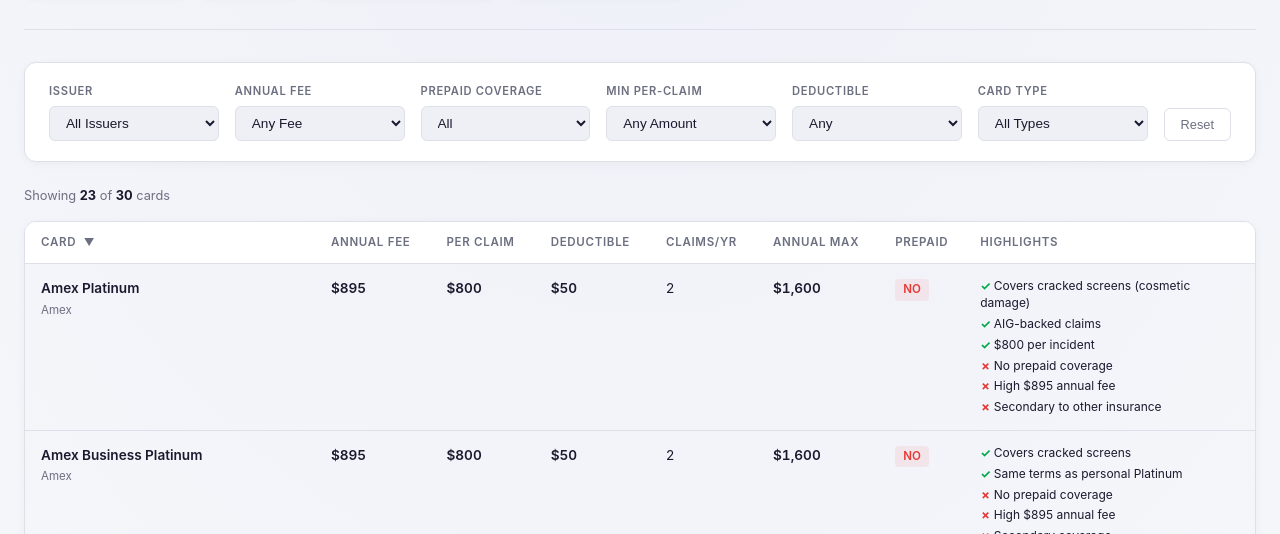
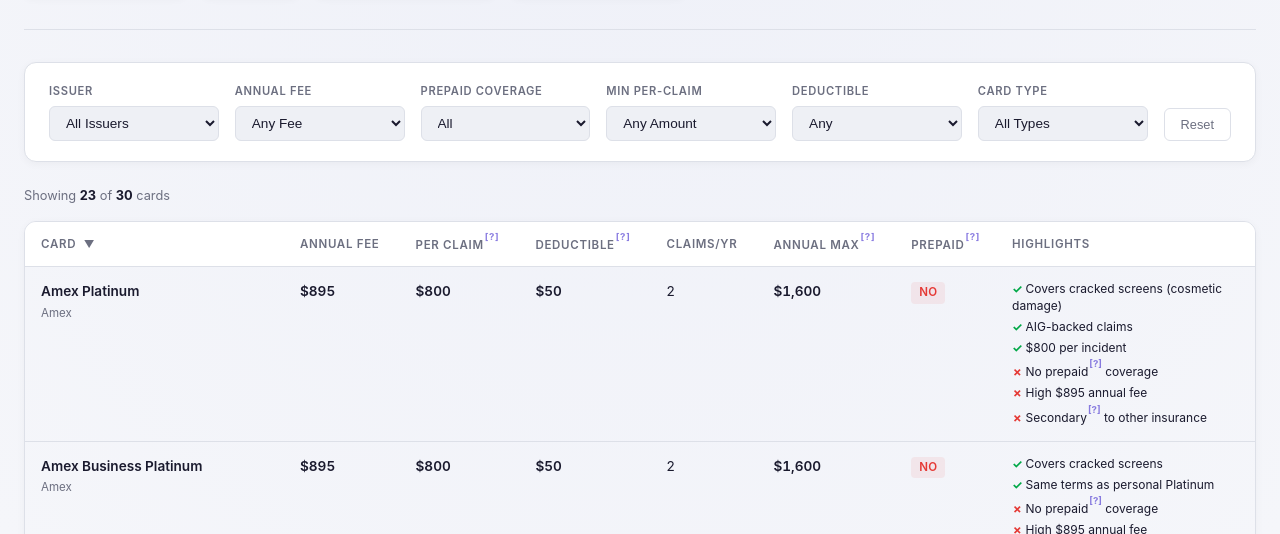
Before and after one commit to tharunsuresh-code/cellphone-protection-compare, a plain HTML site: page index.html in a window 1280 px wide. Shown: the part 266-800 px from the top of the page. Drawn offline with Linux system fonts and the light colour scheme.

Commit message:
Add superscript glossary links to abbreviations
- Table headers: Per Claim, Deductible, Annual Max, Prepaid link to glossary
- Callout: prepaid and MVNO link to glossary
- Card highlights: FTF, prepaid, secondary coverage link to glossary
- Card cons: prepaid, secondary coverage link to glossary
- Glossary items get anchor ids (#g-cpp, #g-ftf, #g-mvno, etc.)
- CSS for styled superscript links

```diff
--- a/index.html
+++ b/index.html
@@ -465,6 +465,20 @@
 
   .callout strong { color: var(--text); }
 
+  /* Glossary superscript links */
+  sup a {
+    color: var(--accent);
+    text-decoration: none;
+    font-size: 0.6rem;
+    font-weight: 700;
+    vertical-align: super;
+    line-height: 0;
+    margin-left: 1px;
+    opacity: 0.7;
+    transition: opacity var(--transition);
+  }
+  sup a:hover { opacity: 1; }
+
   /* Footer */
   footer {
     border-top: 1px solid var(--border);
@@ -592,11 +606,11 @@
     <tr>
       <th onclick="sortTable(0)">Card <span class="sort-arrow">▼</span></th>
       <th onclick="sortTable(1)">Annual Fee <span class="sort-arrow"></span></th>
-      <th onclick="sortTable(2)">Per Claim <span class="sort-arrow"></span></th>
-      <th onclick="sortTable(3)">Deductible <span class="sort-arrow"></span></th>
+      <th onclick="sortTable(2)">Per Claim<sup><a href="#g-perclaim" title="Per-Claim Cap">[?]</a></sup> <span class="sort-arrow"></span></th>
+      <th onclick="sortTable(3)">Deductible<sup><a href="#g-deductible" title="Deductible">[?]</a></sup> <span class="sort-arrow"></span></th>
       <th onclick="sortTable(4)">Claims/Yr <span class="sort-arrow"></span></th>
-      <th onclick="sortTable(5)">Annual Max <span class="sort-arrow"></span></th>
-      <th>Prepaid</th>
+      <th onclick="sortTable(5)">Annual Max<sup><a href="#g-annualmax" title="Annual Max">[?]</a></sup> <span class="sort-arrow"></span></th>
+      <th>Prepaid<sup><a href="#g-prepaid" title="Prepaid Plan">[?]</a></sup></th>
       <th>Highlights</th>
     </tr>
   </thead>
@@ -682,7 +696,7 @@
   <h3>The Prepaid Problem</h3>
   <p>
     Most issuers require you to pay a "monthly cellular service bill" with your card, which typically
-    excludes prepaid, pay-as-you-go, or MVNO plans (Mint Mobile, Google Fi, etc.) — even though carriers
+    excludes prepaid<sup><a href="#g-prepaid">[?]</a></sup>, pay-as-you-go, or MVNO<sup><a href="#g-mvno">[?]</a></sup> plans (Mint Mobile, Google Fi, etc.) — even though carriers
     like AT&T Prepaid and T-Mobile Prepaid <strong>do</strong> generate monthly bills with autopay.
     <br><br>
     <strong>Wells Fargo is the exception.</strong> Their cell phone protection benefit guide does
@@ -700,14 +714,14 @@
 <div class="glossary" style="background:var(--surface);border:1px solid var(--border);border-radius:var(--radius-lg);padding:24px;margin:40px 0;box-shadow:var(--shadow-sm)">
   <h3 style="font-size:1rem;font-weight:700;margin-bottom:12px">Glossary</h3>
   <div style="display:grid;grid-template-columns:repeat(auto-fill,minmax(280px,1fr));gap:8px 24px;font-size:0.82rem">
-    <div><strong style="color:var(--accent)">CPP</strong> — Cell Phone Protection. Coverage for damage or theft of your phone when you pay your cell phone bill with the card.</div>
-    <div><strong style="color:var(--accent)">FTF</strong> — Foreign Transaction Fee. A surcharge (typically 3%) on purchases made outside the US. "No FTF" means no such fee.</div>
-    <div><strong style="color:var(--accent)">MVNO</strong> — Mobile Virtual Network Operator. A carrier that leases tower access from major networks (e.g., Mint Mobile, Google Fi, Visible, US Mobile). Often prepaid.</div>
-    <div><strong style="color:var(--accent)">Deductible</strong> — The amount you pay out-of-pocket per claim before the benefit kicks in.</div>
-    <div><strong style="color:var(--accent)">Per-Claim Cap</strong> — The maximum payout for a single approved claim.</div>
-    <div><strong style="color:var(--accent)">Annual Max</strong> — The total maximum payout across all claims in a 12-month period.</div>
-    <div><strong style="color:var(--accent)">Prepaid Plan</strong> — A cell phone plan paid in advance rather than billed monthly (AT&T Prepaid, T-Mobile Prepaid, Mint Mobile, etc.).</div>
-    <div><strong style="color:var(--accent)">Secondary Coverage</strong> — Pays only after other insurance (e.g., AppleCare, carrier insurance) has been exhausted.</div>
+    <div id="g-cpp"><strong style="color:var(--accent)">CPP</strong> — Cell Phone Protection. Coverage for damage or theft of your phone when you pay your cell phone bill with the card.</div>
+    <div id="g-ftf"><strong style="color:var(--accent)">FTF</strong> — Foreign Transaction Fee. A surcharge (typically 3%) on purchases made outside the US. "No FTF" means no such fee.</div>
+    <div id="g-mvno"><strong style="color:var(--accent)">MVNO</strong> — Mobile Virtual Network Operator. A carrier that leases tower access from major networks (e.g., Mint Mobile, Google Fi, Visible, US Mobile). Often prepaid.</div>
+    <div id="g-deductible"><strong style="color:var(--accent)">Deductible</strong> — The amount you pay out-of-pocket per claim before the benefit kicks in.</div>
+    <div id="g-perclaim"><strong style="color:var(--accent)">Per-Claim Cap</strong> — The maximum payout for a single approved claim.</div>
+    <div id="g-annualmax"><strong style="color:var(--accent)">Annual Max</strong> — The total maximum payout across all claims in a 12-month period.</div>
+    <div id="g-prepaid"><strong style="color:var(--accent)">Prepaid Plan</strong> — A cell phone plan paid in advance rather than billed monthly (AT&T Prepaid, T-Mobile Prepaid, Mint Mobile, etc.).</div>
+    <div id="g-secondary"><strong style="color:var(--accent)">Secondary Coverage</strong> — Pays only after other insurance (e.g., AppleCare, carrier insurance) has been exhausted.</div>
   </div>
 </div>
 
@@ -741,63 +755,63 @@
 const cards = [
   // AMEX
   { name:"Amex Platinum", issuer:"Amex", fee:895, claim:800, deductible:50, claimsPerYear:2, annualMax:1600, prepaid:"no", type:"personal", tier:"premium",
-    highlights:["Covers cracked screens (cosmetic damage)","AIG-backed claims","$800 per incident"], cons:["No prepaid coverage","High $895 annual fee","Secondary to other insurance"] },
+    highlights:["Covers cracked screens (cosmetic damage)","AIG-backed claims","$800 per incident"], cons:['No prepaid<sup><a href=\'#g-prepaid\'>[?]</a></sup> coverage',"High $895 annual fee",'Secondary<sup><a href=\'#g-secondary\'>[?]</a></sup> to other insurance'] },
   { name:"Amex Business Platinum", issuer:"Amex", fee:895, claim:800, deductible:50, claimsPerYear:2, annualMax:1600, prepaid:"no", type:"business", tier:"premium",
-    highlights:["Covers cracked screens","Same terms as personal Platinum"], cons:["No prepaid coverage","High $895 annual fee","Secondary coverage"] },
+    highlights:["Covers cracked screens","Same terms as personal Platinum"], cons:['No prepaid<sup><a href=\'#g-prepaid\'>[?]</a></sup> coverage',"High $895 annual fee",'Secondary<sup><a href=\'#g-secondary\'>[?]</a></sup> coverage'] },
   { name:"Amex Gold", issuer:"Amex", fee:325, claim:800, deductible:50, claimsPerYear:2, annualMax:1600, prepaid:"no", type:"personal", tier:"mid",
-    highlights:["Covers cracked screens","Strong dining/grocery earning"], cons:["No prepaid coverage","$325 fee for a non-travel card","Secondary to other insurance"] },
+    highlights:["Covers cracked screens","Strong dining/grocery earning"], cons:['No prepaid<sup><a href=\'#g-prepaid\'>[?]</a></sup> coverage',"$325 fee for a non-travel card",'Secondary<sup><a href=\'#g-secondary\'>[?]</a></sup> to other insurance'] },
   { name:"Delta SkyMiles Platinum Amex", issuer:"Amex", fee:350, claim:800, deductible:50, claimsPerYear:2, annualMax:1600, prepaid:"no", type:"personal", tier:"mid",
-    highlights:["Covers cracked screens","Delta companion certificate"], cons:["No prepaid coverage","$350 fee","Tied to Delta loyalty"] },
+    highlights:["Covers cracked screens","Delta companion certificate"], cons:['No prepaid<sup><a href=\'#g-prepaid\'>[?]</a></sup> coverage',"$350 fee","Tied to Delta loyalty"] },
   { name:"Delta SkyMiles Reserve Amex", issuer:"Amex", fee:650, claim:800, deductible:50, claimsPerYear:2, annualMax:1600, prepaid:"no", type:"personal", tier:"premium",
-    highlights:["Covers cracked screens","Delta Sky Club access"], cons:["No prepaid coverage","$650 annual fee","Only 2 claims/year"] },
+    highlights:["Covers cracked screens","Delta Sky Club access"], cons:['No prepaid<sup><a href=\'#g-prepaid\'>[?]</a></sup> coverage',"$650 annual fee","Only 2 claims/year"] },
   { name:"Marriott Bonvoy Brilliant Amex", issuer:"Amex", fee:650, claim:800, deductible:50, claimsPerYear:2, annualMax:1600, prepaid:"no", type:"personal", tier:"premium",
-    highlights:["Covers cracked screens","Free night award","Marriott status"], cons:["No prepaid coverage","$650 fee","Secondary coverage"] },
+    highlights:["Covers cracked screens","Free night award","Marriott status"], cons:['No prepaid<sup><a href=\'#g-prepaid\'>[?]</a></sup> coverage',"$650 fee",'Secondary<sup><a href=\'#g-secondary\'>[?]</a></sup> coverage'] },
   { name:"Delta SkyMiles Platinum Business Amex", issuer:"Amex", fee:350, claim:800, deductible:50, claimsPerYear:2, annualMax:1600, prepaid:"no", type:"business", tier:"mid",
-    highlights:["Covers cracked screens","Delta companion cert"], cons:["No prepaid coverage","$350 annual fee"] },
+    highlights:["Covers cracked screens","Delta companion cert"], cons:['No prepaid<sup><a href=\'#g-prepaid\'>[?]</a></sup> coverage',"$350 annual fee"] },
   { name:"Delta SkyMiles Reserve Business Amex", issuer:"Amex", fee:650, claim:800, deductible:50, claimsPerYear:2, annualMax:1600, prepaid:"no", type:"business", tier:"premium",
-    highlights:["Covers cracked screens","Delta Sky Club"], cons:["No prepaid coverage","$650 fee","Only 2 claims/year"] },
+    highlights:["Covers cracked screens","Delta Sky Club"], cons:['No prepaid<sup><a href=\'#g-prepaid\'>[?]</a></sup> coverage',"$650 fee","Only 2 claims/year"] },
   { name:"Amex Business Gold", issuer:"Amex", fee:375, claim:800, deductible:50, claimsPerYear:2, annualMax:1600, prepaid:"no", type:"business", tier:"mid",
-    highlights:["Covers cracked screens","4x on top 2 categories"], cons:["No prepaid coverage","$375 fee","Secondary coverage"] },
+    highlights:["Covers cracked screens","4x on top 2 categories"], cons:['No prepaid<sup><a href=\'#g-prepaid\'>[?]</a></sup> coverage',"$375 fee",'Secondary<sup><a href=\'#g-secondary\'>[?]</a></sup> coverage'] },
 
   // CHASE
   { name:"Chase Ink Business Preferred", issuer:"Chase", fee:95, claim:1000, deductible:100, claimsPerYear:3, annualMax:3000, prepaid:"no", type:"business", tier:"mid",
-    highlights:["Highest per-claim: $1,000","Most claims: 3/year","Best annual max: $3,000"], cons:["No prepaid coverage","Highest deductible: $100","Only 4 Chase cards have this"] },
+    highlights:["Highest per-claim: $1,000","Most claims: 3/year","Best annual max: $3,000"], cons:['No prepaid<sup><a href=\'#g-prepaid\'>[?]</a></sup> coverage',"Highest deductible: $100","Only 4 Chase cards have this"] },
   { name:"Chase Freedom Flex", issuer:"Chase", fee:0, claim:800, deductible:50, claimsPerYear:2, annualMax:1000, prepaid:"no", type:"personal", tier:"no-fee",
-    highlights:["$0 annual fee","5x rotating categories","World Elite MC benefit"], cons:["No prepaid coverage","$1,000 annual cap","Only 2 claims/year"] },
+    highlights:["$0 annual fee","5x rotating categories","World Elite MC benefit"], cons:['No prepaid<sup><a href=\'#g-prepaid\'>[?]</a></sup> coverage',"$1,000 annual cap","Only 2 claims/year"] },
   { name:"Chase IHG Premier", issuer:"Chase", fee:99, claim:800, deductible:50, claimsPerYear:2, annualMax:1000, prepaid:"no", type:"personal", tier:"mid",
-    highlights:["$0 annual fee after first year (IHG nights)","1x free night","4x IHG spend"], cons:["No prepaid coverage","$1,000 annual cap","Hotel-locked value"] },
+    highlights:["$0 annual fee after first year (IHG nights)","1x free night","4x IHG spend"], cons:['No prepaid<sup><a href=\'#g-prepaid\'>[?]</a></sup> coverage',"$1,000 annual cap","Hotel-locked value"] },
   { name:"Chase IHG Premier Business", issuer:"Chase", fee:99, claim:800, deductible:50, claimsPerYear:2, annualMax:1000, prepaid:"no", type:"business", tier:"mid",
-    highlights:["Free night award","4x IHG spend"], cons:["No prepaid coverage","$1,000 annual cap","Hotel-locked value"] },
+    highlights:["Free night award","4x IHG spend"], cons:['No prepaid<sup><a href=\'#g-prepaid\'>[?]</a></sup> coverage',"$1,000 annual cap","Hotel-locked value"] },
 
   // WELLS FARGO
   { name:"Wells Fargo Autograph", issuer:"Wells Fargo", fee:0, claim:600, deductible:25, claimsPerYear:2, annualMax:1200, prepaid:"yes", type:"personal", tier:"no-fee",
-    highlights:["Lowest deductible: $25","$0 annual fee","3x travel/dining","No FTF","Prepaid plans covered"], cons:["Lower $600 per-claim cap","No cracked screen coverage"] },
+    highlights:["Lowest deductible: $25","$0 annual fee","3x travel/dining",'No FTF<sup><a href=\'#g-ftf\'>[?]</a></sup>','Prepaid<sup><a href=\'#g-prepaid\'>[?]</a></sup> plans covered'], cons:["Lower $600 per-claim cap","No cracked screen coverage"] },
   { name:"Wells Fargo Autograph Journey", issuer:"Wells Fargo", fee:95, claim:600, deductible:25, claimsPerYear:2, annualMax:1200, prepaid:"yes", type:"personal", tier:"mid",
-    highlights:["Lowest deductible: $25","5x hotels/travel","$50 annual airline credit","Prepaid plans covered"], cons:["Lower $600 per-claim cap","No cracked screen coverage"] },
+    highlights:["Lowest deductible: $25","5x hotels/travel","$50 annual airline credit",'Prepaid<sup><a href=\'#g-prepaid\'>[?]</a></sup> plans covered'], cons:["Lower $600 per-claim cap","No cracked screen coverage"] },
   { name:"Wells Fargo Active Cash", issuer:"Wells Fargo", fee:0, claim:600, deductible:25, claimsPerYear:2, annualMax:1200, prepaid:"yes", type:"personal", tier:"no-fee",
-    highlights:["Lowest deductible: $25","$0 annual fee","Flat 2% cash back","Prepaid plans covered"], cons:["Lower $600 per-claim cap","No cracked screen coverage"] },
+    highlights:["Lowest deductible: $25","$0 annual fee","Flat 2% cash back",'Prepaid<sup><a href=\'#g-prepaid\'>[?]</a></sup> plans covered'], cons:["Lower $600 per-claim cap","No cracked screen coverage"] },
   { name:"Wells Fargo Reflect", issuer:"Wells Fargo", fee:0, claim:600, deductible:25, claimsPerYear:2, annualMax:1200, prepaid:"yes", type:"personal", tier:"no-fee",
-    highlights:["Lowest deductible: $25","$0 annual fee","0% intro APR 21 months","Prepaid plans covered"], cons:["Lower $600 per-claim cap","No rewards"] },
+    highlights:["Lowest deductible: $25","$0 annual fee","0% intro APR 21 months",'Prepaid<sup><a href=\'#g-prepaid\'>[?]</a></sup> plans covered'], cons:["Lower $600 per-claim cap","No rewards"] },
 
   // CAPITAL ONE
   { name:"Capital One Venture X", issuer:"Capital One", fee:395, claim:800, deductible:50, claimsPerYear:2, annualMax:1600, prepaid:"no", type:"personal", tier:"premium",
-    highlights:["$300 travel credit (effectively $95 fee)","Priority Pass + Capital One Lounges","10x hotels via portal"], cons:["No prepaid coverage","$395 sticker price","Secondary coverage"] },
+    highlights:["$300 travel credit (effectively $95 fee)","Priority Pass + Capital One Lounges","10x hotels via portal"], cons:['No prepaid<sup><a href=\'#g-prepaid\'>[?]</a></sup> coverage',"$395 sticker price",'Secondary<sup><a href=\'#g-secondary\'>[?]</a></sup> coverage'] },
   { name:"Capital One Venture X Business", issuer:"Capital One", fee:395, claim:800, deductible:50, claimsPerYear:2, annualMax:1600, prepaid:"no", type:"business", tier:"premium",
-    highlights:["Same benefits as personal","100K bonus miles"], cons:["No prepaid coverage","$395 fee","Secondary coverage"] },
+    highlights:["Same benefits as personal","100K bonus miles"], cons:['No prepaid<sup><a href=\'#g-prepaid\'>[?]</a></sup> coverage',"$395 fee",'Secondary<sup><a href=\'#g-secondary\'>[?]</a></sup> coverage'] },
 
   // US BANK
   { name:"US Bank Altitude Reserve", issuer:"US Bank", fee:400, claim:800, deductible:50, claimsPerYear:2, annualMax:1600, prepaid:"no", type:"personal", tier:"premium",
-    highlights:["$325 travel/dining credit","Real-Time Rewards","5x on mobile wallet"], cons:["No prepaid coverage","$400 annual fee","US Bank only"] },
+    highlights:["$325 travel/dining credit","Real-Time Rewards","5x on mobile wallet"], cons:['No prepaid<sup><a href=\'#g-prepaid\'>[?]</a></sup> coverage',"$400 annual fee","US Bank only"] },
   { name:"US Bank Altitude Connect", issuer:"US Bank", fee:95, claim:800, deductible:50, claimsPerYear:2, annualMax:1600, prepaid:"no", type:"personal", tier:"mid",
-    highlights:["$0 intro first year","4x streaming/travel","Priority Pass (4 visits)"], cons:["No prepaid coverage","$1,600 annual cap","US Bank only"] },
+    highlights:["$0 intro first year","4x streaming/travel","Priority Pass (4 visits)"], cons:['No prepaid<sup><a href=\'#g-prepaid\'>[?]</a></sup> coverage',"$1,600 annual cap","US Bank only"] },
 
   // BARCLAYS
   { name:"JetBlue Plus Card", issuer:"Barclays", fee:99, claim:600, deductible:50, claimsPerYear:2, annualMax:1200, prepaid:"no", type:"personal", tier:"mid",
-    highlights:["Free checked bag","5x on JetBlue","6x on groceries"], cons:["No prepaid coverage","Lower $600 per-claim cap","Airline-locked value"] },
+    highlights:["Free checked bag","5x on JetBlue","6x on groceries"], cons:['No prepaid<sup><a href=\'#g-prepaid\'>[?]</a></sup> coverage',"Lower $600 per-claim cap","Airline-locked value"] },
 
   // CITI (discontinued)
   { name:"Citi Prestige (discontinued)", issuer:"Citi", fee:495, claim:800, deductible:50, claimsPerYear:2, annualMax:1000, prepaid:"no", type:"personal", tier:"premium",
-    highlights:["Was one of the best","4th night hotel benefit"], cons:["No longer available","No prepaid coverage","Citi exited CPP space"] },
+    highlights:["Was one of the best","4th night hotel benefit"], cons:["No longer available",'No prepaid<sup><a href=\'#g-prepaid\'>[?]</a></sup> coverage',"Citi exited CPP space"] },
 ];
 
 let sortCol = -1;
```
